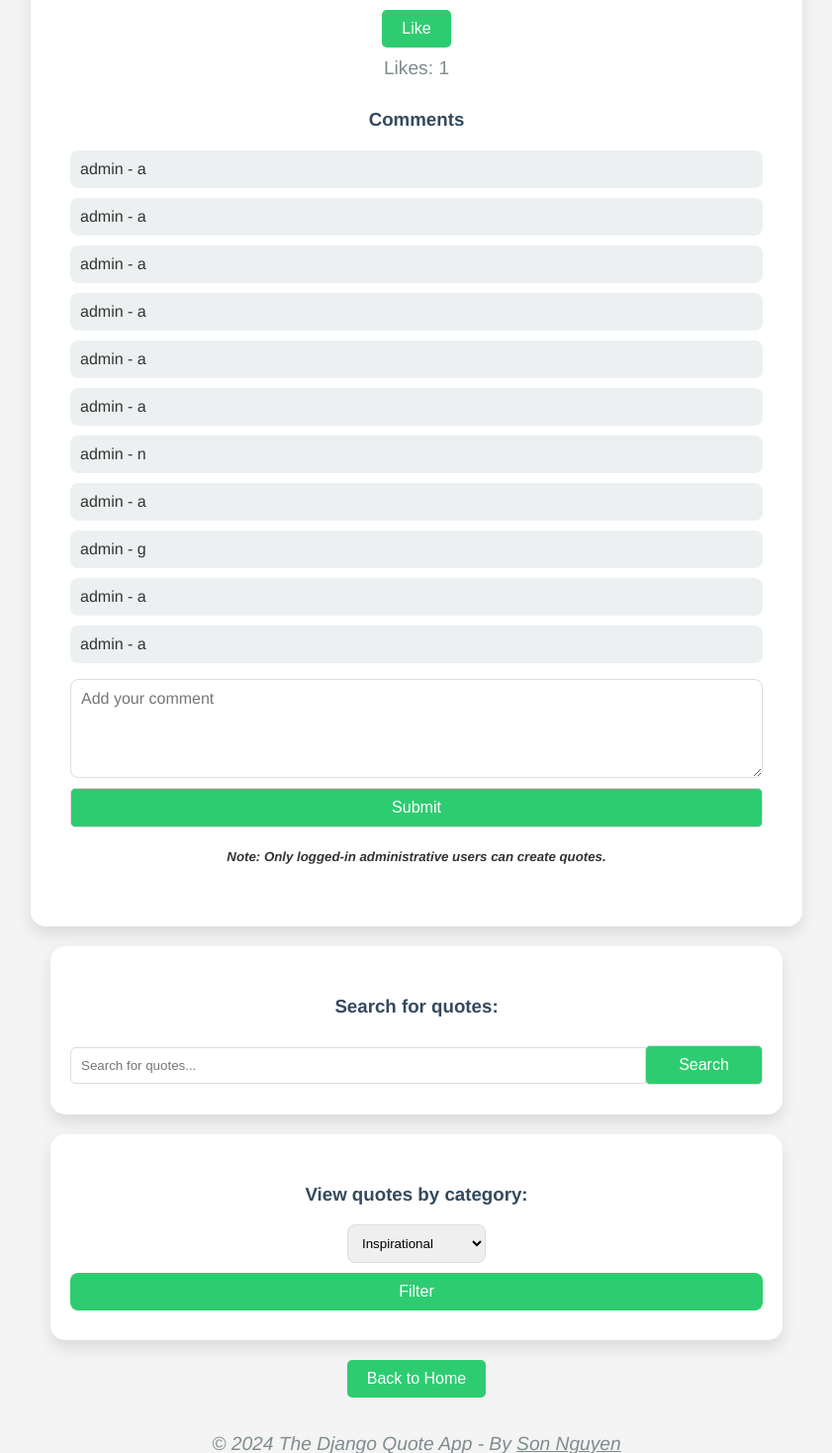
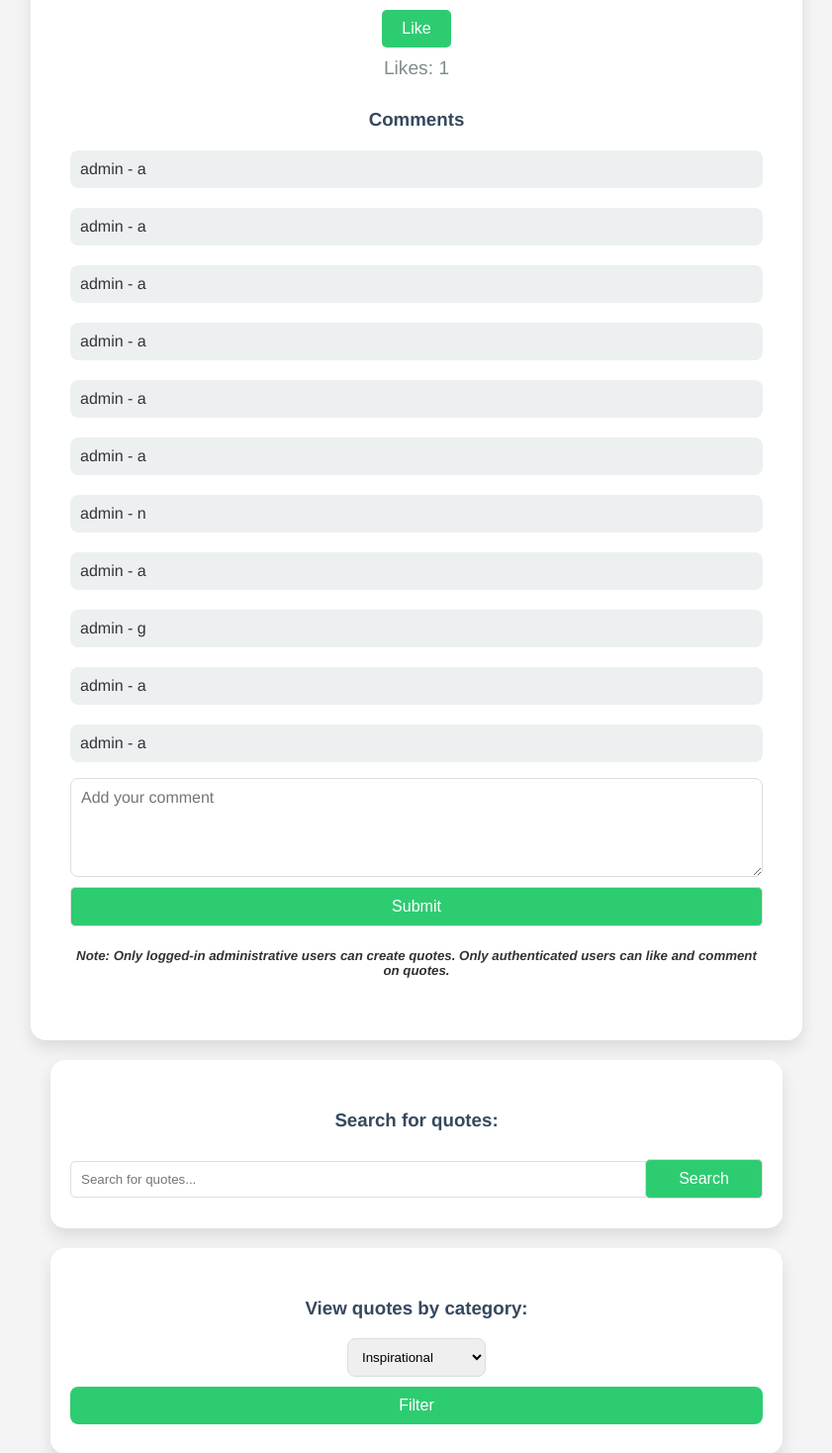
Before and after one commit to hoangsonww/Django-Quote-Application, a Django app: page /2/ in a window 1280 px wide. Shown: the part 341-1809 px from the top of the page at 99% size, without its empty margins (219-1060 px from the left). Run offline with Django 5.2, Linux system fonts and the light colour scheme; data comes from the database, SQL or seed files in the repository; both versions use the stored data as it was after the commit.

Commit message:
Final: App Working

```diff
--- a/quotes/templates/quotes/comment_item.html
+++ b/quotes/templates/quotes/comment_item.html
@@ -1 +1,3 @@
-<li>{{ comment.user.username }} - {{ comment.text }}</li>
+<ul>
+    <li>{{ comment.user.username }} - {{ comment.text }}</li>
+</ul>
--- a/quotes/templates/quotes/index.html
+++ b/quotes/templates/quotes/index.html
@@ -198,7 +198,7 @@
             {% else %}
             <p>No quotes available.</p>
         {% endif %}
-        <h5><em>Note: Only logged-in administrative users can create quotes.</em></h5>
+        <h5><em>Note: Only logged-in administrative users can create quotes. Only authenticated users can like and comment on quotes.</em></h5>
     </div>
     <div class="search">
         <h3>Search for quotes:</h3>
--- a/quotes/templates/quotes/quote_detail.html
+++ b/quotes/templates/quotes/quote_detail.html
@@ -181,7 +181,7 @@
             <h3>Comments</h3>
             <ul id="comments-list-{{ quote.id }}">
                 {% for comment in quote.comment_set.all %}
-                    <li>{{ comment.user.username }} - {{ comment.text }}</li>
+                    {% include 'quotes/comment_item.html' %}
                 {% endfor %}
             </ul>
             <form id="comment-form-{{ quote.id }}">
@@ -192,7 +192,7 @@
         {% else %}
             <p>Quote not found.</p>
         {% endif %}
-        <h5><em>Note: Only logged-in administrative users can create quotes.</em></h5>
+        <h5><em>Note: Only logged-in administrative users can create quotes. Only authenticated users can like and comment on quotes.</em></h5>
     </div>
     <div class="search">
         <h3>Search for quotes:</h3>
```
Also changed, not shown: README.md, db.sqlite3.
